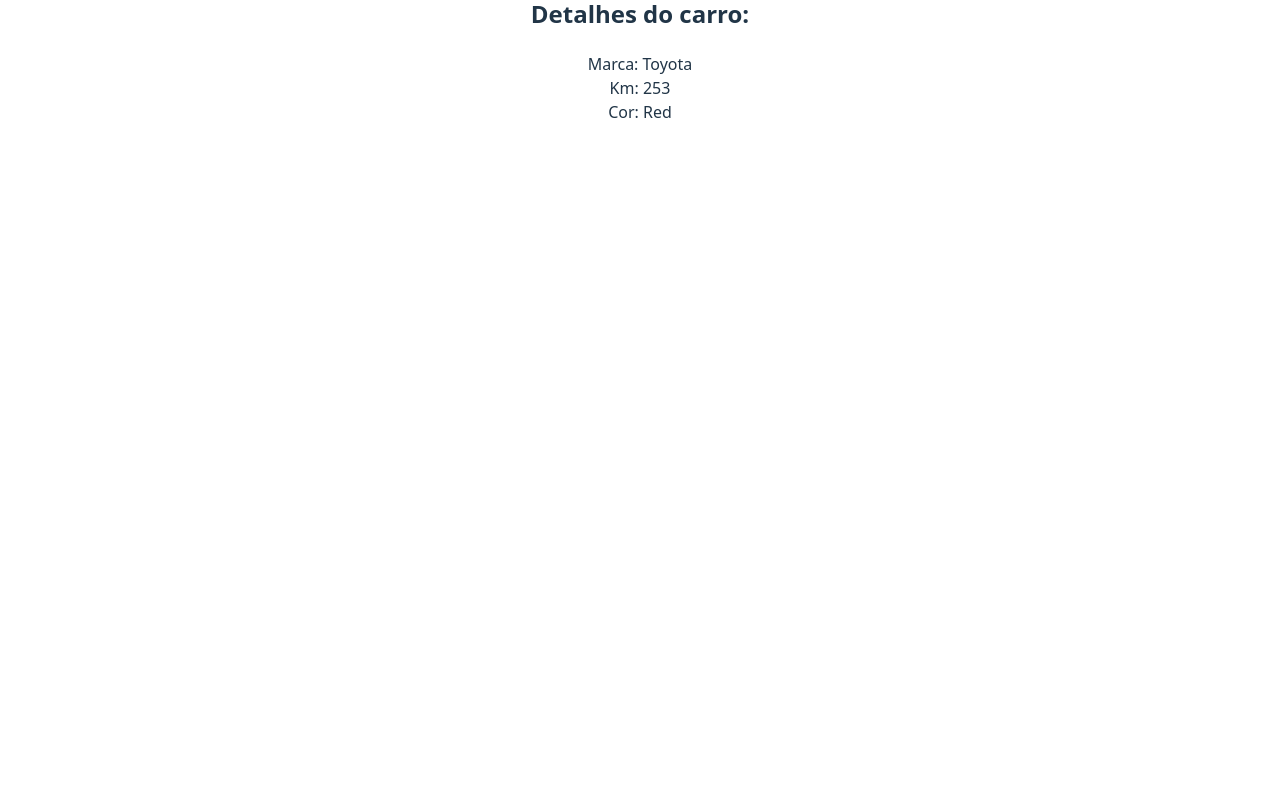
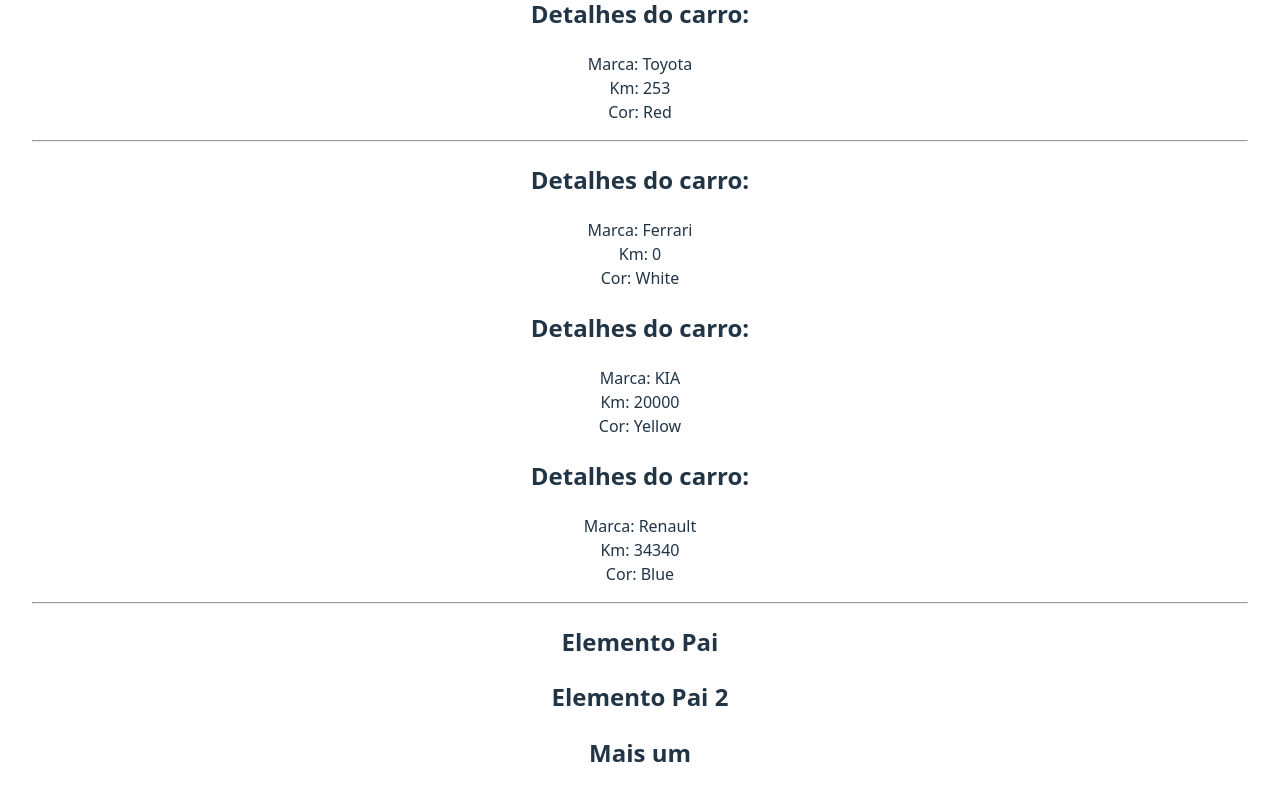
Before and after one commit to mfrickss/reactJS, a React (Vite) app in the folder 3_AVANÇANDO_EM_REACT/avancandoReact/: page / in a window 1280 px wide. Shown: the part 2429-3229 px from the top of the page. Before the commit the page ends 3101 px from the top, so only its background shows below. Built offline with nearby package versions, Linux system fonts and the light colour scheme.

Commit message:
Loop em React

```diff
--- a/3_AVANÇANDO_EM_REACT/avancandoReact/src/App.jsx
+++ b/3_AVANÇANDO_EM_REACT/avancandoReact/src/App.jsx
@@ -18,6 +18,14 @@
 
 // 9 - Desestruturando props
 import CarDetails from './components/CarDetails';
+import Fragment from './components/Fragment';
+
+// 11 - Renderização de componentes
+const cars = [
+  { id: 1, brand: "Ferrari", color: "White", km: 0},
+  { id: 2, brand: "KIA", color: "Yellow", km: 20000},
+  { id: 3, brand: "Renault", color: "Blue", km: 34340},
+];
 
 function App() {
   const [count, setCount] = useState(0)
@@ -51,6 +59,14 @@
         <CarDetails brand="Nissan" km={953} color="Gray" />
         <CarDetails brand="Audi" km={833} color="Black" />
         <CarDetails brand="Toyota" km={253} color="Red" />
+        {/* 11 - Render de lista de componentes com loop */}
+        <hr />
+        {cars.map((car) =>(
+          <CarDetails key={car.id} brand={car.brand} color={car.color} km={car.km}/>
+        ))}
+        {/* 12 - Fragmentação */}
+        <hr />
+        <Fragment />
 
       </div>
     </>
--- /dev/null
+++ b/3_AVANÇANDO_EM_REACT/avancandoReact/src/components/Fragment.jsx
@@ -0,0 +1,19 @@
+import React from 'react'
+
+const Fragment = () => {
+  return (
+    <>
+        <div>
+            <h2>Elemento Pai</h2>
+        </div>
+        <div>
+            <h2>Elemento Pai 2</h2>
+        </div>
+        <div>
+            <h2>Mais um</h2>
+        </div>
+    </>
+  )
+}
+
+export default Fragment
```
